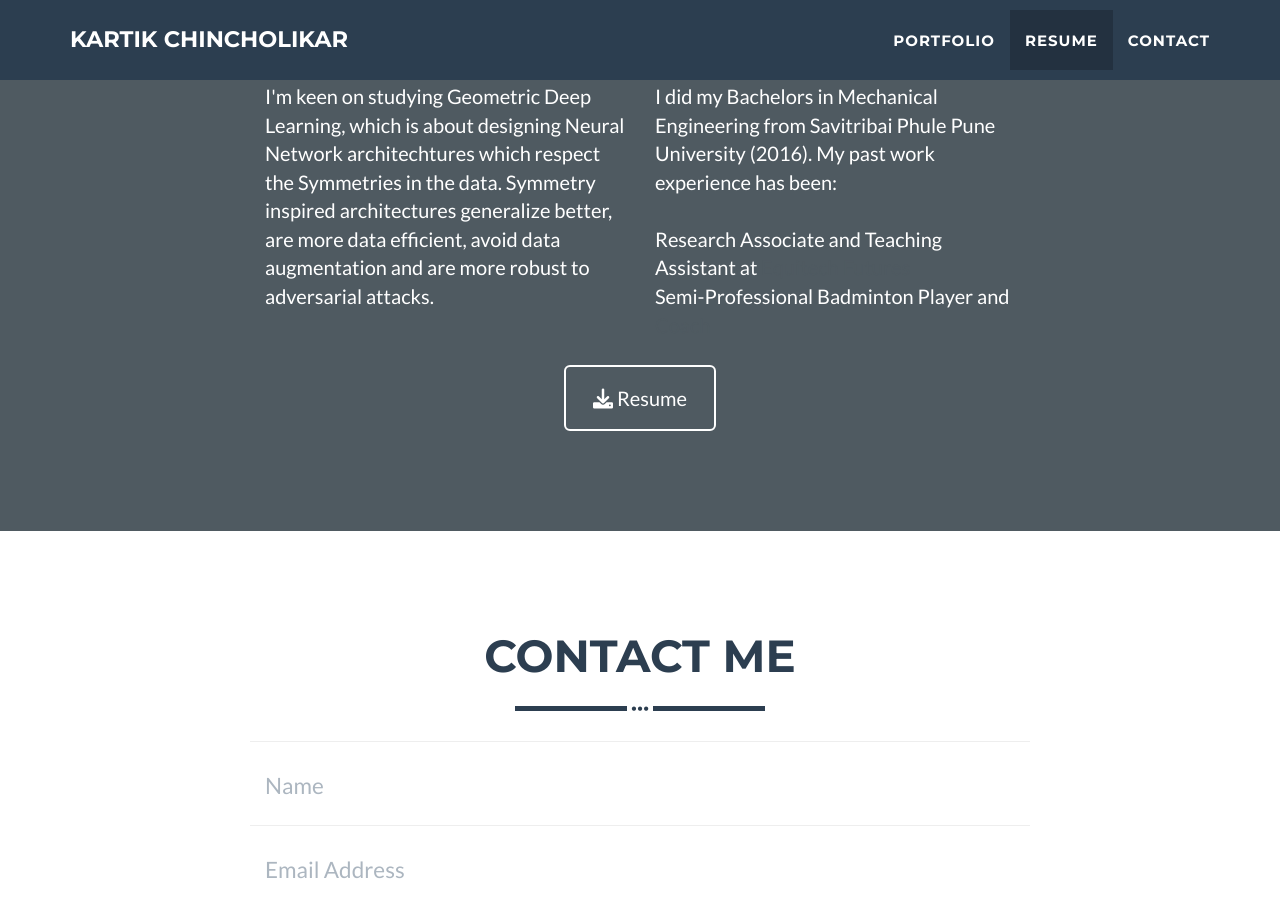
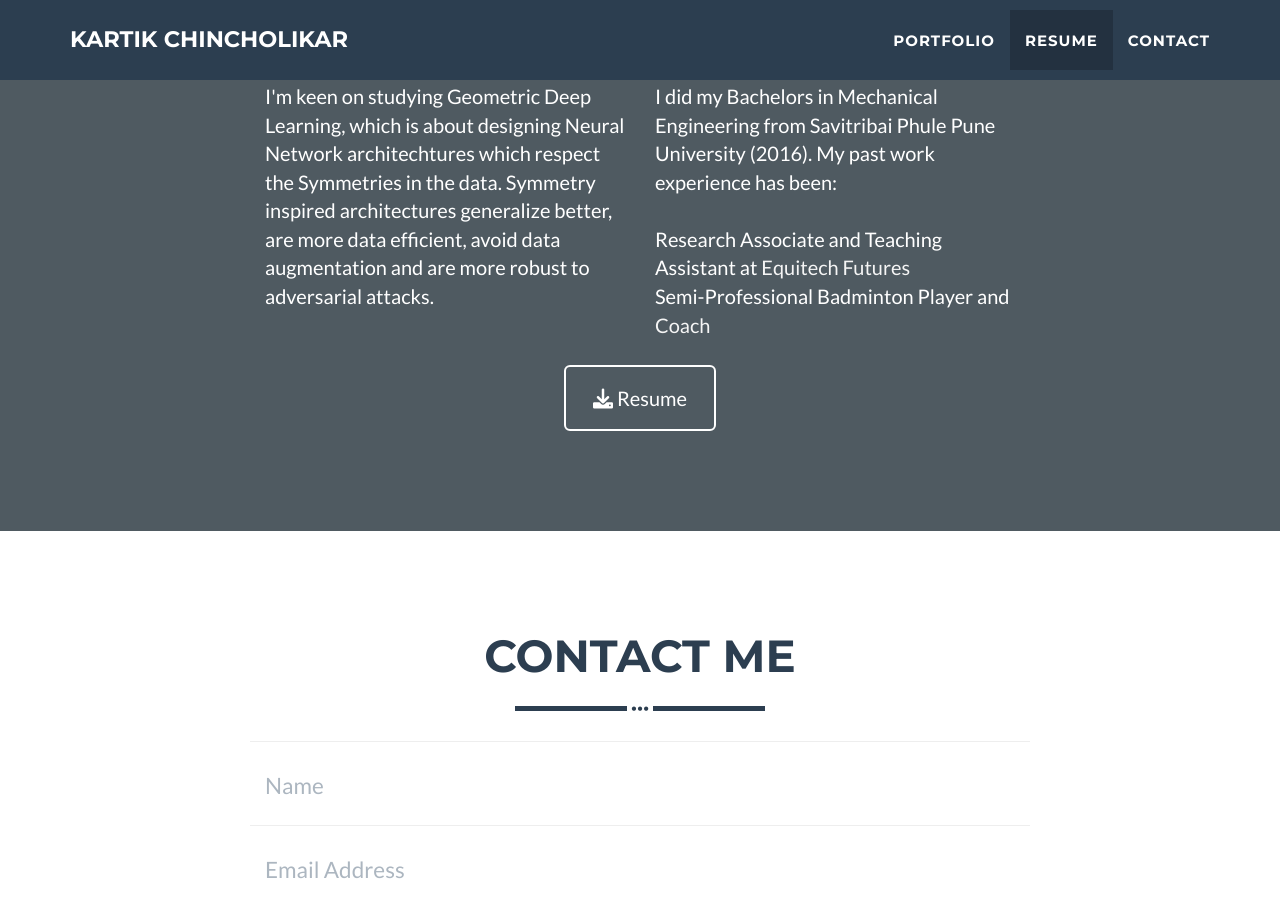
Before and after one commit to kartikchincholikar/kartikchincholikar.github.io, a Jekyll site: the page built from _posts/2014-07-17-Simulations in Statistical Learning Theory.markdown, in a window 1280 px wide and 900 px high, scrolled down 1505 px. Built offline with Jekyll 4.4.1, drawn with Linux system fonts in a browser that asks for light colours.

Commit message:
update about

```diff
--- a/_includes/about.html
+++ b/_includes/about.html
@@ -15,8 +15,8 @@ Symmetry inspired architectures generalize better, are more data efficient, avoi
       <div class="col-lg-4">
         <p>I did my Bachelors in Mechanical Engineering from Savitribai Phule Pune University (2016).
 My past work experience has been:<br><br>
-        Research Associate and Teaching Assistant at <a href="https://www.equitechfutures.com/" target="_blank">Equitech Futures</a><br>
-        Semi-Professional Badminton Player and <a href="https://www.youtube.com/@BadmintonSchoolHINDI/featured" target="_blank">Coach</a><br>
+        Research Associate and Teaching Assistant at <a href="https://www.equitechfutures.com/" target="_blank" style="color:whitesmoke;">Equitech Futures</a><br>
+        Semi-Professional Badminton Player and <a href="https://www.youtube.com/@BadmintonSchoolHINDI/featured" target="_blank" style="color:whitesmoke;">Coach</a><br>
         </p>
       </div>
       <div class="col-lg-8 col-lg-offset-2 text-center">
```
